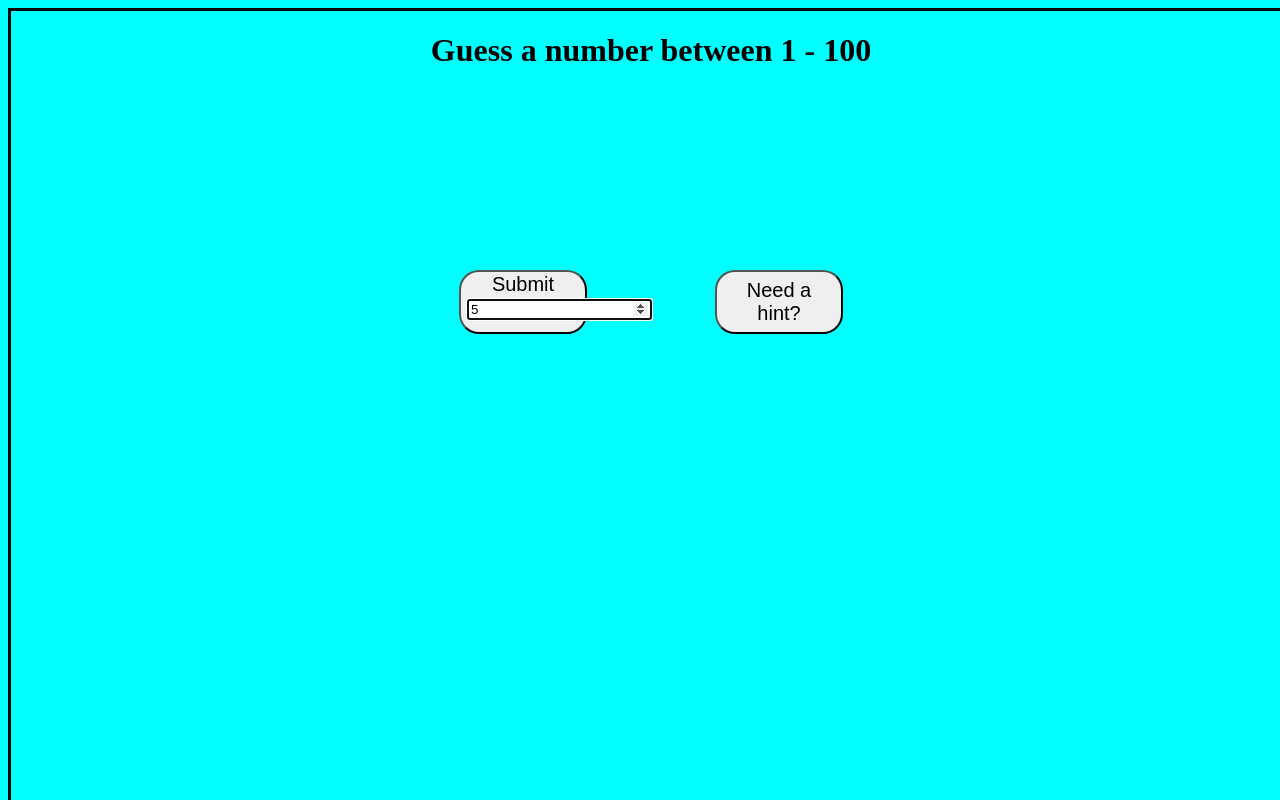
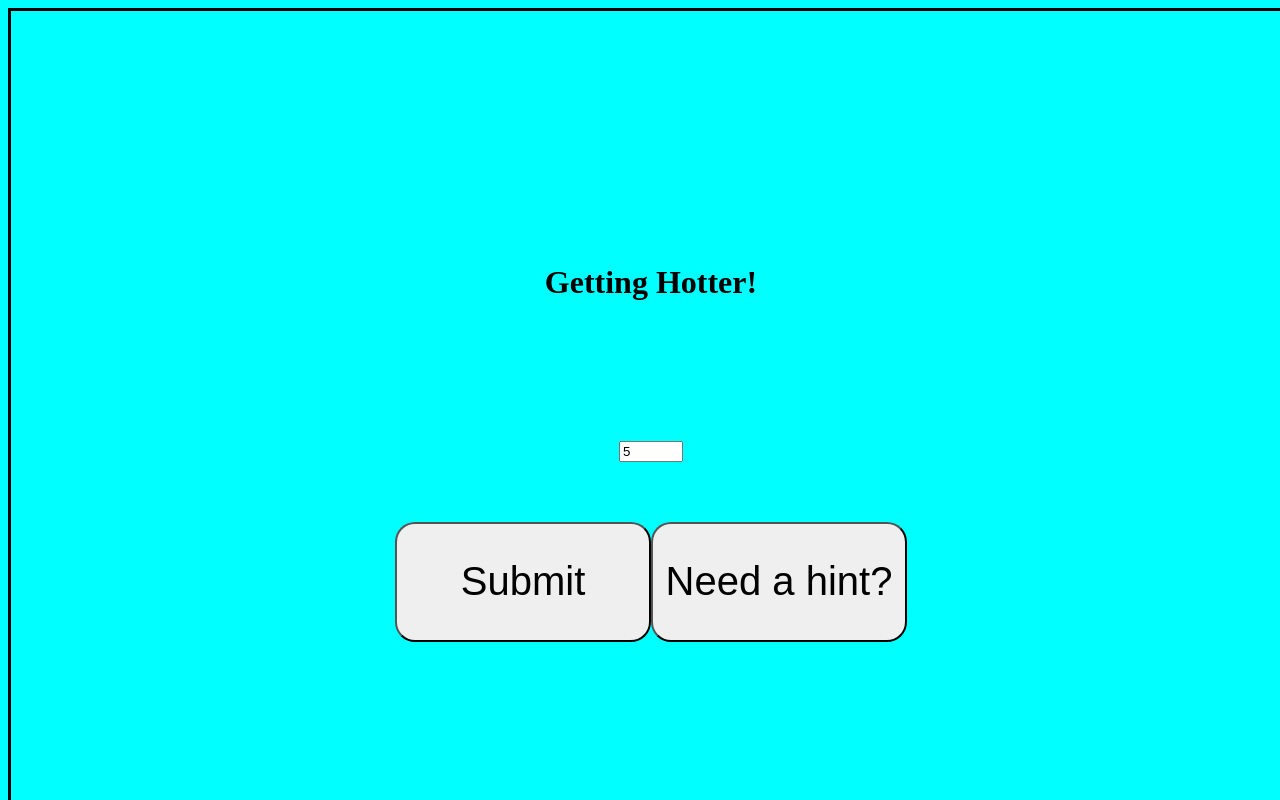
Before and after one commit to ComicJD/GuessingGame, a plain HTML site: page index.html in a window 1280 px wide. Both pictures are taken after typing "5" into the empty fields and a click on the button "Submit". Shown: the top 800 px of the page. Drawn offline with Linux system fonts and the light colour scheme.

Commit message:
DriverChanges

```diff
--- a/index.html
+++ b/index.html
@@ -15,7 +15,7 @@
     <div>
         <h1 class="guessNumber"> Guess a number between 1 - 100 </h1>
         <h2></h2>
-        <input type="number">
+        <input type="number" min="1" max="100">
         <div class = "buttons">
             <button class="submit">Submit</button>
             <button class="hint">Need a hint?</button>
--- a/index.js
+++ b/index.js
@@ -9,30 +9,46 @@ const inputNum = document.querySelector('input');
 
 //pulling in submut button
 const submit = document.querySelector('.submit');
-submit.append(inputNum);
+
 const h1Header = document.querySelector('.guessNumber');
 
 //asigning input value
 
 //gen random number
-const userValue = inputNum.value;
-
-const randomNum = Math.floor(Math.random() * userValue);
- //comparing ran to input
-const distanceBetween = 100 - randomNum;
-
- function compareRanNum () {
 
 
-    if(randomNum === randomNum){
+    //comparing ran to input
 
-console.log("You won!");
+
+
+
+ function compareRanNum() {
+    let randomNum = 1 + Math.floor(Math.random() * 100);
+
+    let userValue = inputNum.value;
+    let distanceBetween = Math.abs(randomNum - userValue);
+    console.log(userValue);
+    console.log(randomNum);
+    console.log(distanceBetween);
+    if(userValue == randomNum){
+    h1Header.innerText = "You did it!";
+    return h1Header;
+    }else{
+        if(distanceBetween <= 10){
+        h1Header.innerText = "Getting Hotter!"
+        }else if(distanceBetween <= 25){
+        h1Header.innerText = "Getting Warmer!"
+        }
+        else if(distanceBetween < 50){
+            h1Header.innerText = "Getting Colder!"
+            }
+    }
+
+
+    // console.log(distanceBetween);
+    // console.log(randomNum);
 
 }
-else if (randomNum > randomNum) {
 
 
-}
-}
-
 submit.addEventListener('click', compareRanNum);
--- a/style.css
+++ b/style.css
@@ -23,6 +23,7 @@ align-items: center;
 
 .guessNumber {
 margin-bottom: 100px;
+margin-top:500px;
 
 
 }
@@ -37,17 +38,17 @@ input {
 .submit {
 
 border-radius: 20px;
-width: 10vw;
-height: 5vw;
-font-size: 20px;
+width: 100vmin;
+height: 15vmin;
+font-size: 5vmin;
 
 }
 .hint {
 
     border-radius: 20px;
-    width: 10vw;
-    height: 5vw;
-    font-size: 20px;
+    width: 100vmin;
+    height: 15vmin;
+    font-size: 5vmin;
 
 }
 
@@ -56,4 +57,5 @@ font-size: 20px;
     flex-direction: row;
     justify-content: space-around;
 
+
 }
```
